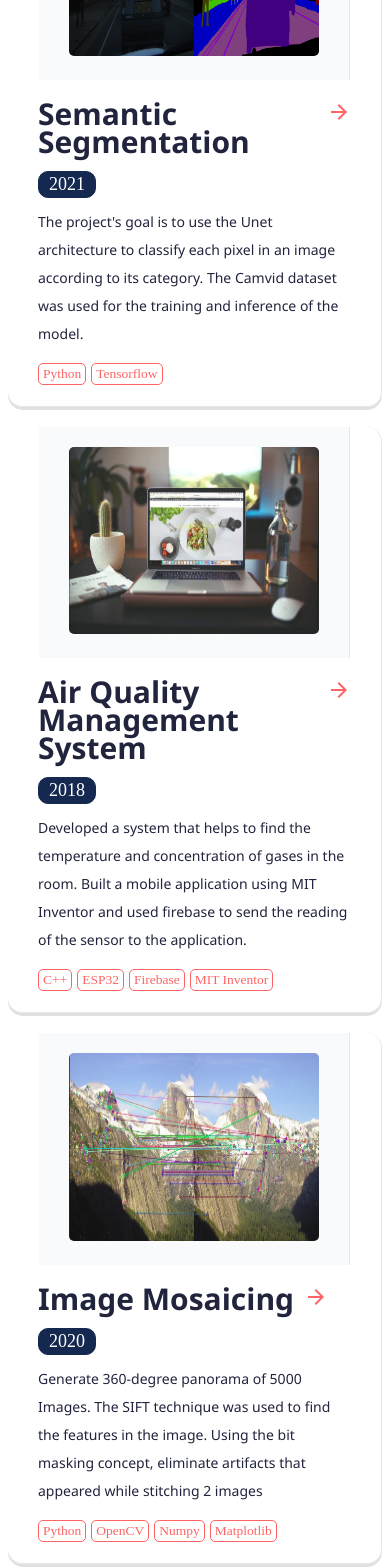
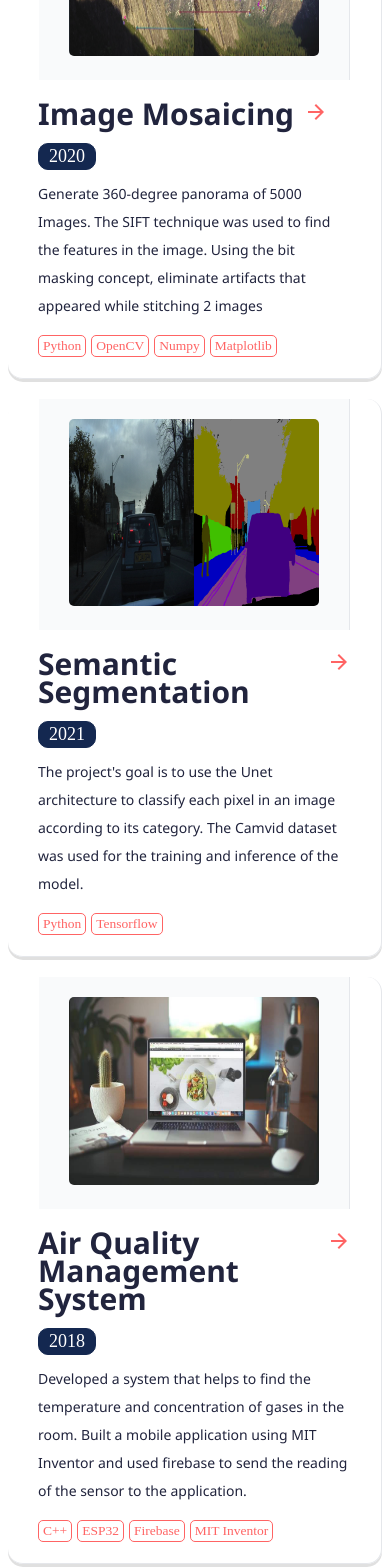
Before and after one commit to saurabhkemekar/Portfolio, a React (Create React App) app: page / in a window 390 px wide. Shown: the part 2738-4306 px from the top of the page. Built offline with nearby package versions, Linux system fonts and the light colour scheme.

Commit message:
media query and links

```diff
--- a/src/components/InfoSection.jsx
+++ b/src/components/InfoSection.jsx
@@ -54,7 +54,7 @@ export default function InfoSection() {
           </a>
         </Box>
         <a
-          href="./cv/resume.pdf"
+          href="https://drive.google.com/file/d/1cNEbNPXOhdpc7IiSOFg9KSzM2BPAO1GB/view?usp=sharing"
           target="_blank"
           style={{ textDecoration: "none" }}
         >
--- a/src/components/ProjectSection/index.jsx
+++ b/src/components/ProjectSection/index.jsx
@@ -4,11 +4,21 @@ import ProjectCard from "./ProjectCard";
 export default function ProjectSection() {
   const projectData = [
     {
+      name: "Image Mosaicing",
+      description:
+        "Generate 360-degree panorama of 5000 Images. The SIFT technique was used to find the features in the image. Using the bit masking concept, eliminate artifacts that appeared while stitching 2 images",
+
+      imageUrl: "./project/image-mosaicing.png",
+      link: "https://github.com/saurabhkemekar/Image-Mosaicing",
+      techStack: ["Python", "OpenCV", "Numpy", "Matplotlib"],
+      date: "2020",
+    },
+    {
       name: "Semantic Segmentation",
       description:
         "The project's goal is to use the Unet architecture to classify each pixel in an image according to its category. The Camvid dataset was used for the training and inference of the model.",
       imageUrl: "./project/seg_img.png",
-      link: "https://github.com/theViz343/Air_quality_management_system",
+      link: "https://github.com/saurabhkemekar/Semantic-Segmentation",
       techStack: ["Python", "Tensorflow"],
       date: "2021",
     },
@@ -21,16 +31,6 @@ export default function ProjectSection() {
       techStack: ["C++", "ESP32", "Firebase", "MIT Inventor"],
       date: "2018",
     },
-    {
-      name: "Image Mosaicing",
-      description:
-        "Generate 360-degree panorama of 5000 Images. The SIFT technique was used to find the features in the image. Using the bit masking concept, eliminate artifacts that appeared while stitching 2 images",
-
-      imageUrl: "./project/image-mosaicing.png",
-      link: "https://github.com/theViz343/Air_quality_management_system",
-      techStack: ["Python", "OpenCV", "Numpy", "Matplotlib"],
-      date: "2020",
-    },
   ];
   return (
     <Box marginTop={"3%"}>
--- a/src/components/main.css
+++ b/src/components/main.css
@@ -33,3 +33,9 @@
     max-width: fit-content;
   }
 }
+
+@media only screen and (min-width: 600px) and (max-width: 800px) {
+  .profile-img {
+    max-width: 350px;
+  }
+}
```
